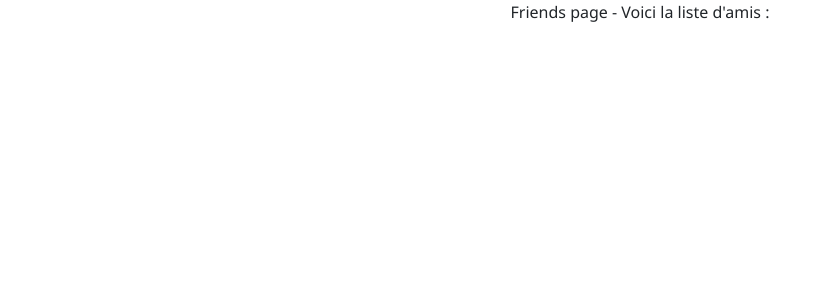
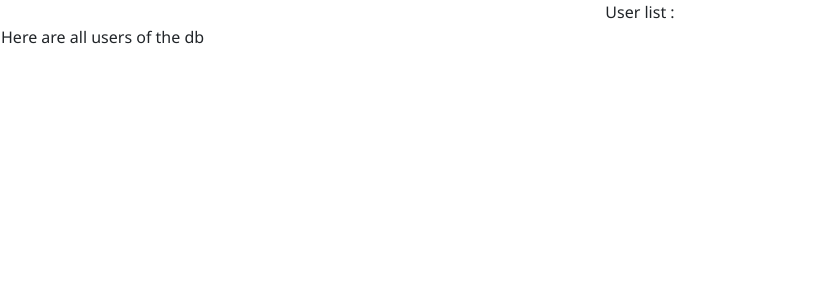
Before and after one commit to Mareenbck/transcendence_42, a React (Vite) app in the folder Front-End/: page /friends in a window 1280 px wide. Shown: the top 300 px of the page, without its empty margins (0-830 px from the left). Built offline with nearby package versions, Linux system fonts and the light colour scheme.

Commit message:
try to print list user but its hard

```diff
--- a/Front-End/src/components/friends/Friends.tsx
+++ b/Front-End/src/components/friends/Friends.tsx
@@ -5,11 +5,33 @@ import AuthContext from '../../store/AuthContext';
 
 const Friends = () => {
 
-	const username = localStorage.getItem('username');
+	const [friends, setFriends] = useState([])
+	const authCtx = useContext(AuthContext);
+	const friendsList = localStorage.getItem('userlist')
 
 
+
+	const isLoggedIn = authCtx.isLoggedIn;
+
+	//recuperation de la liste de users
+	useEffect(() => {
+	}
+	)
 	return (
-		<div>Friends page - Voici la liste d'amis : </div>
+		<div className="User">
+			User list :
+			<table>
+				<td>Here are all users of the db  </td>
+
+				{isLoggedIn && <p>  Votre username : {friendsList} </p>}
+				<tbody>
+					{
+						// username.map()
+					}
+				</tbody>
+
+			</table>
+		</div>
 	)
 }
 
--- a/package.json
+++ b/package.json
@@ -3,12 +3,14 @@
     "@types/argon2": "^0.15.0",
     "@types/react": "^18.0.28",
     "@types/react-dom": "^18.0.11",
-    "@types/react-router-dom": "^5.3.3"
+    "@types/react-router-dom": "^5.3.3",
+    "prisma": "^4.11.0"
   },
   "dependencies": {
     "@types/react-router": "^5.1.20",
     "argon2": "^0.30.3",
     "jwt-decode": "^3.1.2",
+    "node": "^19.6.1",
     "typescript": "^4.9.5"
   }
 }
```
Also changed, not shown: 1 other file (tests, documents, lock files or other folders).
